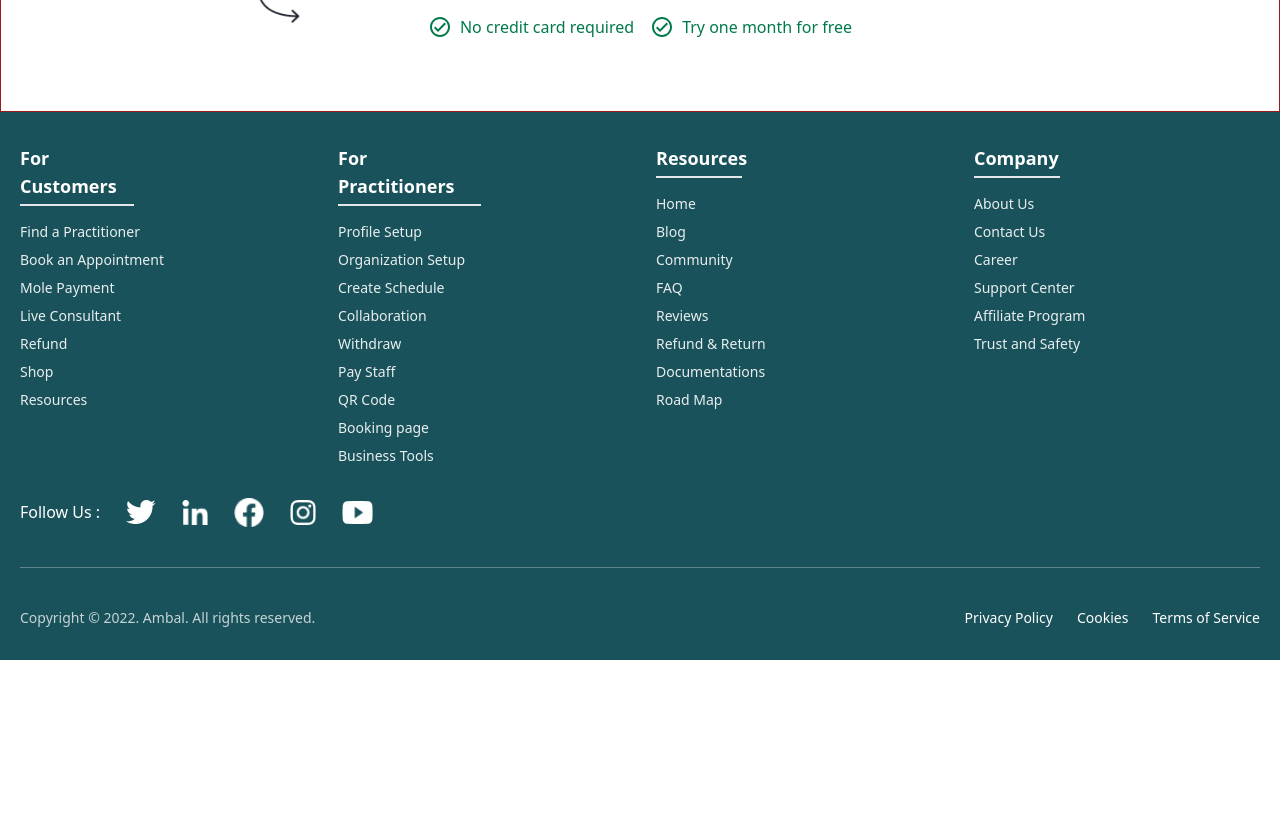
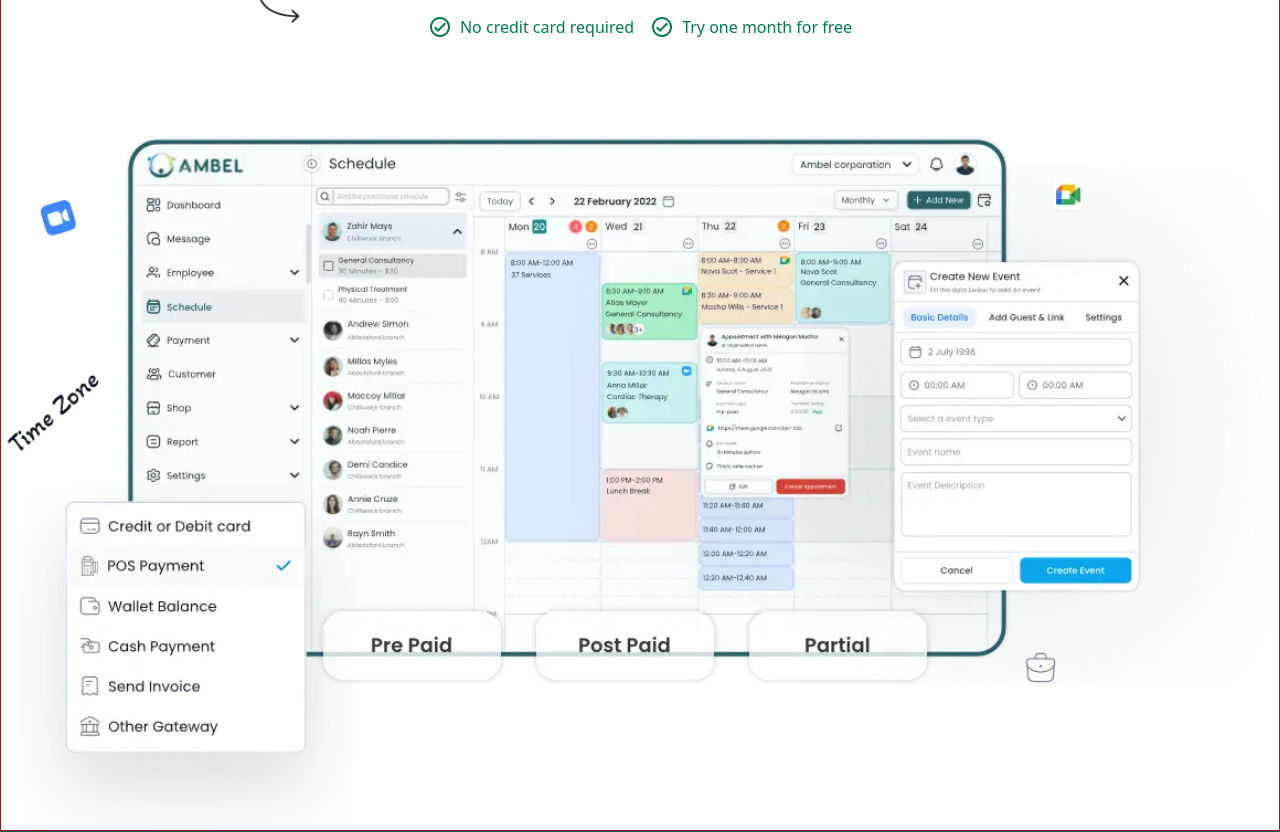
Before and after one commit to tigermursa/The-Monorepo-Project, a Next.js app in the folder apps/home/: page / in a window 1280 px wide. Shown: the part 460-1292 px from the top of the page. Before the commit the page ends 1120 px from the top, so only its background shows below. Built offline with nearby package versions, Linux system fonts and the light colour scheme.

Commit message:
hero section almost done

```diff
--- a/apps/home/components/HeroSection/HeroSection.jsx
+++ b/apps/home/components/HeroSection/HeroSection.jsx
@@ -1,10 +1,12 @@
 import React from "react";
 import PartOne from "./PartOne";
+import PartTwo from "./PartTwo";
 
 const HeroSection = () => {
   return (
     <div>
       <PartOne />
+      <PartTwo />
     </div>
   );
 };
--- /dev/null
+++ b/apps/home/components/HeroSection/PartTwo.jsx
@@ -0,0 +1,18 @@
+import React from "react";
+import Image from "next/image";
+
+const PartTwo = () => {
+  return (
+    <div className="w-full h-full flex justify-center items-center mt-10">
+      <Image
+        src={"/img/herosevtionparttwo.png"}
+        alt=" "
+        width={1280}
+        height={720}
+        className=" object-contain"
+      />
+    </div>
+  );
+};
+
+export default PartTwo;
--- a/apps/home/components/Layouts/MainLayout.jsx
+++ b/apps/home/components/Layouts/MainLayout.jsx
@@ -2,7 +2,7 @@ import HeroSection from "../HeroSection/HeroSection";
 
 const MainLayout = () => {
   return (
-    <div className="container border border-red-800 h-[500px] mx-auto">
+    <div className="container border border-red-800  mx-auto">
       <HeroSection />
     </div>
   );
```
Also changed, not shown: apps/home/public/img/herosevtionparttwo.png (added).
